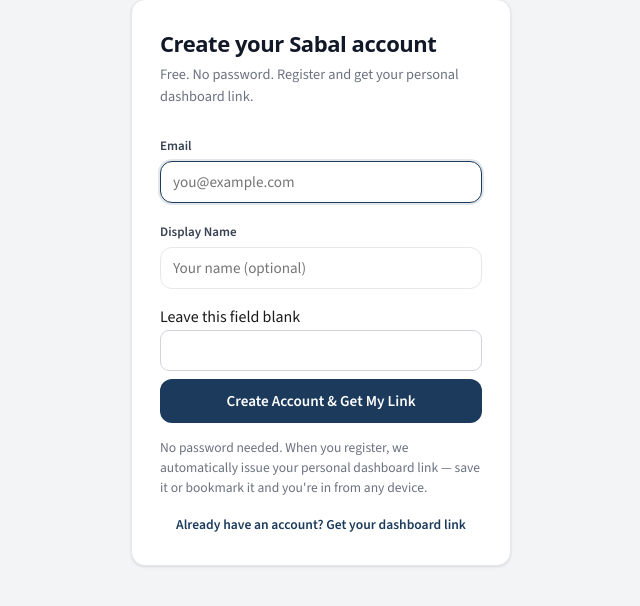
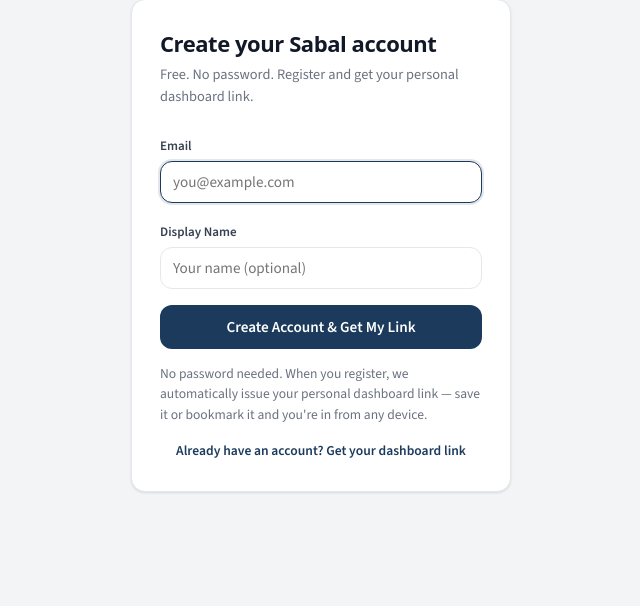
Before and after one commit to MuataSr/sabal, a Flask app: page /signup in a window 1280 px wide. Shown: the part 173-779 px from the top of the page, without its empty margins (319-959 px from the left). Run offline with Flask 3, Linux system fonts and the light colour scheme; data that the repository does not hold is empty.

Commit message:
Hide the signup bot trap from users: move .hp-field into the shared stylesheet

```diff
--- a/static/css/app.css
+++ b/static/css/app.css
@@ -1515,3 +1515,35 @@ input:focus, select:focus, textarea:focus { border-color: var(--a-navy-500); box
   color: #334155;
 }
 .coach-note-read strong { color: #14283F; }
+
+/* ---------------------------------------------------------------------------
+   Signup bot trap ("Leave this field blank").
+   It must stay off-screen for real users while staying in the DOM for bots.
+   This rule belongs HERE, in the shared stylesheet. It must never live inside a
+   template branch: until 2026-10-06 it sat in signup.html's {% if pilot_full %}
+   branch, so the ordinary signup form rendered the trap VISIBLY, and app.py
+   silently drops any signup whose website field is filled. A student who typed
+   in the box they could see was redirected to "/" with no account and no
+   message. tests/test_honeypot.py locks this down.
+   --------------------------------------------------------------------------- */
+.hp-field {
+  position: absolute !important;
+  left: -9999px !important;
+  top: auto !important;
+  width: 1px;
+  height: 1px;
+  overflow: hidden;
+  opacity: 0;
+  pointer-events: none;
+}
+
+/* Pilot-full notice, also formerly inline in signup.html. */
+.pilot-note {
+  background: rgba(15, 33, 54, 0.05);
+  border: 1px solid rgba(15, 33, 54, 0.12);
+  border-radius: 12px;
+  padding: 14px 16px;
+  margin: 0 0 16px;
+  font-size: 0.95rem;
+  line-height: 1.55;
+}
--- a/templates/base.html
+++ b/templates/base.html
@@ -12,7 +12,7 @@
   <link rel="preconnect" href="https://fonts.gstatic.com" crossorigin>
   <link href="https://fonts.googleapis.com/css2?family=Libre+Baskerville:ital,wght@0,400;0,700;1,400&family=Source+Sans+3:wght@300;400;500;600;700&display=swap" rel="stylesheet">
   {% block head %}{% endblock %}
-  <link rel="stylesheet" href="{{ url_for('static', filename='css/app.css') }}?v=10">
+  <link rel="stylesheet" href="{{ url_for('static', filename='css/app.css') }}?v=11">
 </head>
 <body class="a-shell{% block bodyclass %}{% endblock %}{% if standalone %} standalone{% endif %}{% if standalone_auth %} auth-standalone{% endif %}">
 
--- a/templates/signup.html
+++ b/templates/signup.html
@@ -41,13 +41,6 @@
 
   <p class="auth-link">Already have an account? <a href="/login">Get your dashboard link</a></p>
 </div>
-
-<style>
-  .hp-field{position:absolute!important;left:-9999px!important;top:auto!important;
-    width:1px;height:1px;overflow:hidden;opacity:0;pointer-events:none}
-  .pilot-note{background:rgba(15,33,54,.05);border:1px solid rgba(15,33,54,.12);
-    border-radius:12px;padding:14px 16px;margin:0 0 16px;font-size:.95rem;line-height:1.55}
-</style>
 {% else %}
 <div class="auth-card">
   <h1>Create your Sabal account</h1>
```
